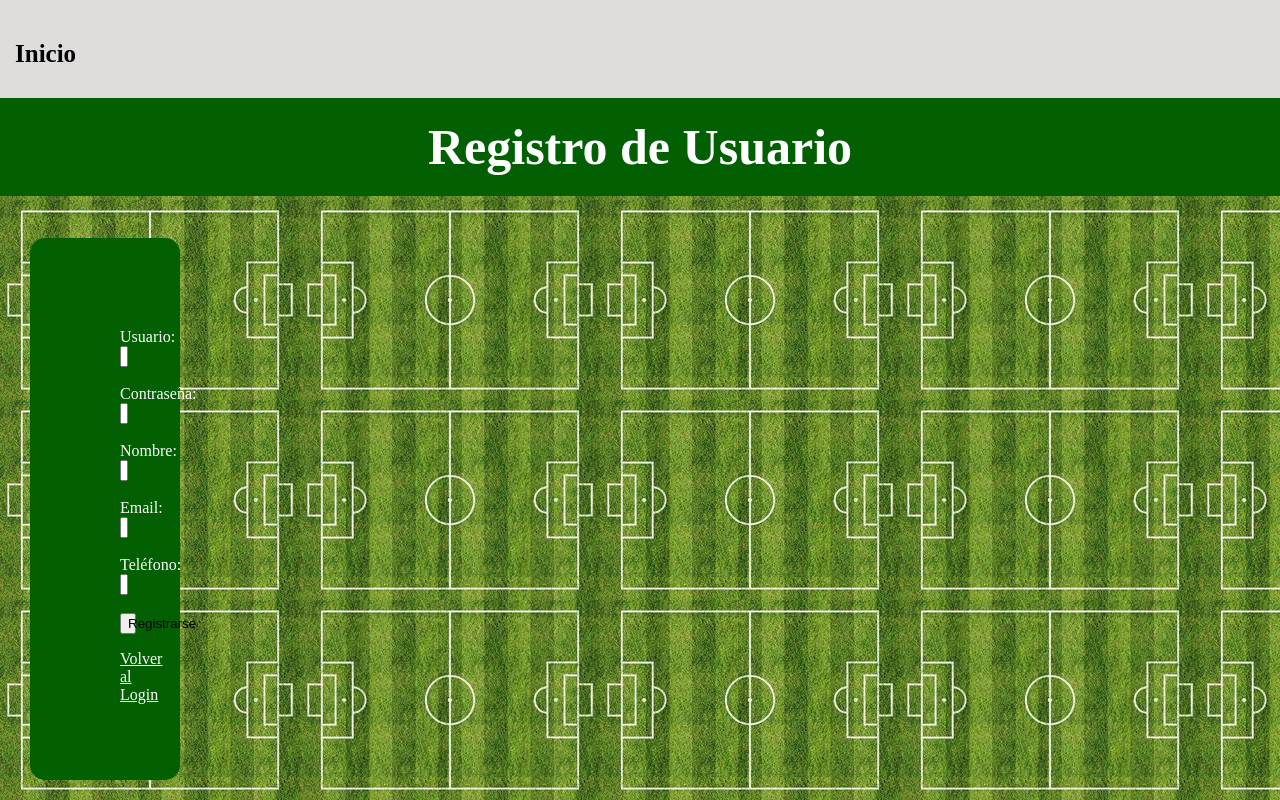
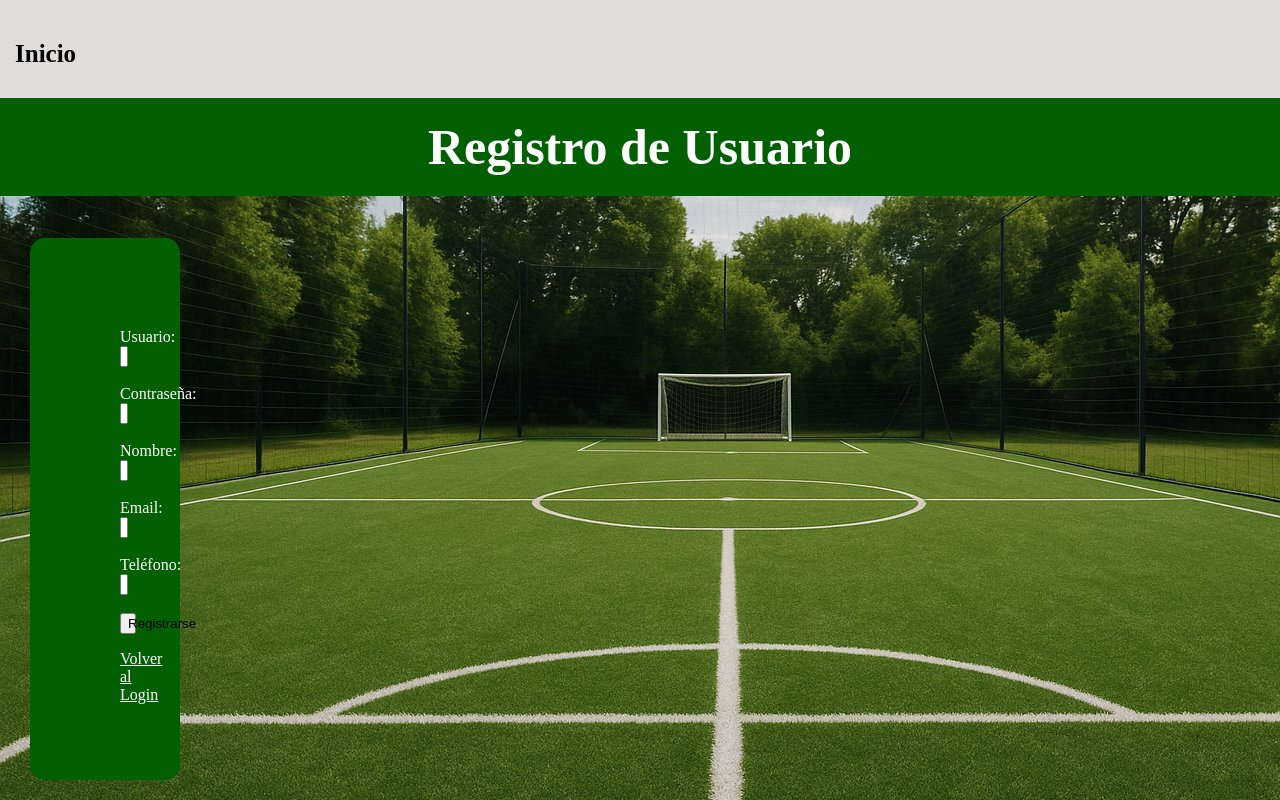
Before and after one commit to JuaniSuso/trabajo_algoritmos-datos, a Python web app: template app/templates/register.html in a window 1280 px wide. Run offline with Jinja, Linux system fonts and the light colour scheme; the template is opened without the code that fills it, so the values that code supplies are empty.

Commit message:
cristina la mejor

```diff
--- a/app/static/register.css
+++ b/app/static/register.css
@@ -1,6 +1,6 @@
 body{
     margin: 0%;
-    background-image: url(../static/media/football-field-or-soccer-field-background-free-photo.jpg);
+    background-image: url(../static/media/home.punga.png);
 }
 
 
```
